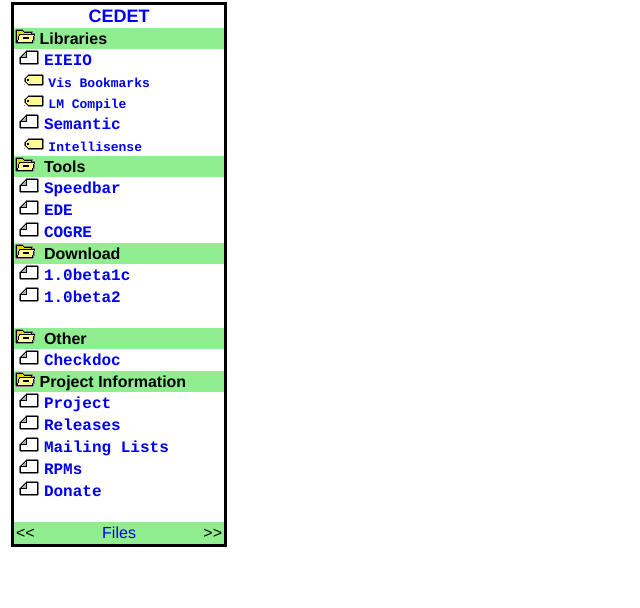
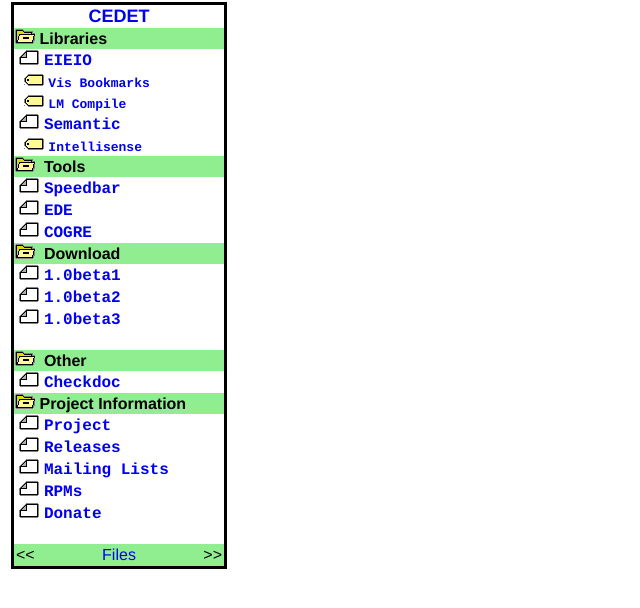
Before and after one commit to emacs-pkg-mirrors/cedet, a PHP site: page /pagestart.php in a window 1280 px wide. Shown: the part 150-758 px from the top of the page, without its empty margins (0-640 px from the left). Run offline with PHP 8.4, Linux system fonts and the light colour scheme.

Commit message:
Add beta3 release.

```diff
--- a/www/rightcol.php
+++ b/www/rightcol.php
@@ -18,8 +18,9 @@
 <tr><td >&nbsp<img src=page.gif>&nbsp<a class=SB href=cogre.shtml   ><b>COGRE    </b></a>&nbsp</td></tr>
 
 <tr><td  class=BAR><img src=dir-minus.gif>&nbsp <b>Download</b>&nbsp</td></tr>
-<tr><td >&nbsp<img src=page.gif>&nbsp<a class=SB href=http://sourceforge.net/project/showfiles.php?group_id=17886&release_id=192965l><b>1.0beta1c</b></a>&nbsp</td></tr>
+<tr><td >&nbsp<img src=page.gif>&nbsp<a class=SB href=http://sourceforge.net/project/showfiles.php?group_id=17886&release_id=192965l><b>1.0beta1</b></a>&nbsp</td></tr>
 <tr><td >&nbsp<img src=page.gif>&nbsp<a class=SB href=http://sourceforge.net/project/showfiles.php?group_id=17886&release_id=227377><b>1.0beta2</b></a>&nbsp</td></tr>
+<tr><td >&nbsp<img src=page.gif>&nbsp<a class=SB href=http://sourceforge.net/project/showfiles.php?group_id=17886&release_id=254753><b>1.0beta3</b></a>&nbsp</td></tr>
 <tr><td >&nbsp</td></tr>
 
 <tr><td  class=BAR><img src=dir-minus.gif>&nbsp <b>Other   </b>&nbsp</td></tr>
```
